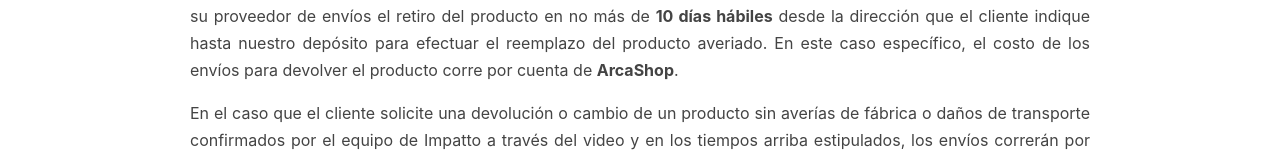
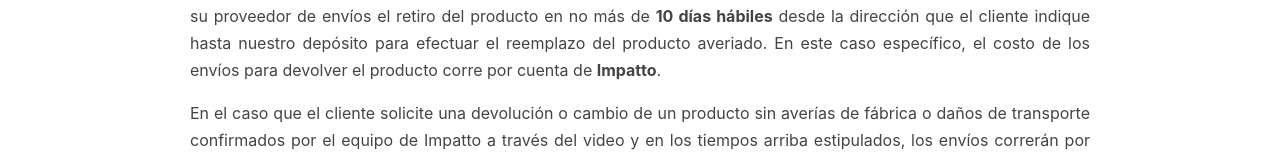
Before and after one commit to Javiermu97/impattopyproyect, a Next.js app: page /garantia in a window 1280 px wide. Shown: the part 504-656 px from the top of the page. Built offline with nearby package versions, Linux system fonts and the light colour scheme; no server answers.

Commit message:
Primer commit

```diff
--- a/app/garantia/page.tsx
+++ b/app/garantia/page.tsx
@@ -31,7 +31,7 @@ export default function GuaranteePage() {
           del producto en no más de <strong>10 días hábiles</strong> desde la dirección que el
           cliente indique hasta nuestro depósito para efectuar el reemplazo del producto averiado.
           En este caso específico, el costo de los envíos para devolver el producto corre por cuenta
-          de <strong>ArcaShop</strong>.
+          de <strong>Impatto</strong>.
         </p>
 
         <p>
```
